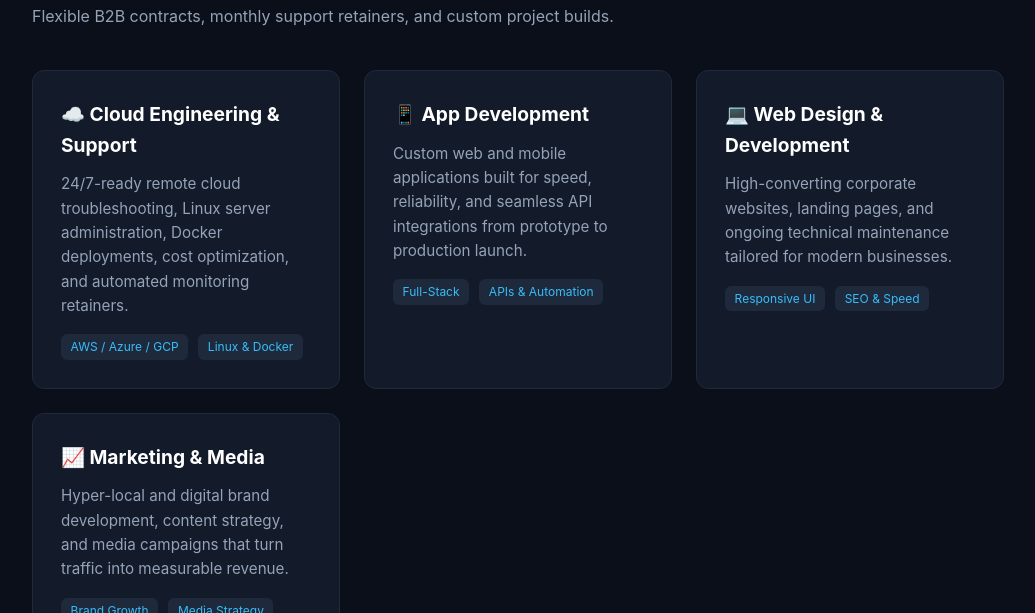
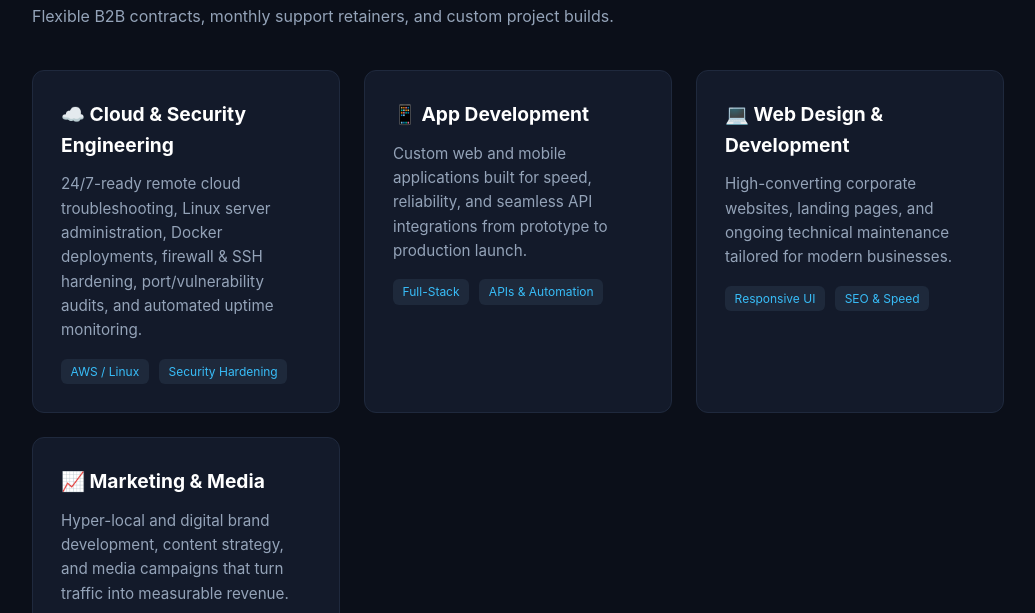
Before and after one commit to ccmarketingmediagroupllc/ccmarketingmediagroupllc.github.io, a plain HTML site: page index.html in a window 1280 px wide. Shown: the part 709-1322 px from the top of the page, without its empty margins (122-1157 px from the left). Drawn offline with Linux system fonts and the light colour scheme.

Commit message:
Update services section for Cloud & Security Engineering
Replaced Cloud Engineering section with Cloud & Security Engineering details.

```diff
--- a/index.html
+++ b/index.html
@@ -153,12 +153,14 @@
     <h2>Core Services</h2>
     <p class="sub">Flexible B2B contracts, monthly support retainers, and custom project builds.</p>
     <div class="grid">
-      <div class="card">
-        <h3>☁️ Cloud Engineering & Support</h3>
-        <p>24/7-ready remote cloud troubleshooting, Linux server administration, Docker deployments, cost optimization, and automated monitoring retainers.</p>
-        <span class="tag">AWS / Azure / GCP</span>
-        <span class="tag">Linux & Docker</span>
-      </div>
+
+    <div class="card">
+     <h3>☁️ Cloud & Security Engineering</h3>
+     <p>24/7-ready remote cloud troubleshooting, Linux server administration, Docker deployments, firewall &amp; SSH hardening, port/vulnerability audits, and automated uptime monitoring.</p>
+     <span class="tag">AWS / Linux</span>
+     <span class="tag">Security Hardening</span>
+   </div>
+
       <div class="card">
         <h3>📱 App Development</h3>
         <p>Custom web and mobile applications built for speed, reliability, and seamless API integrations from prototype to production launch.</p>
```
